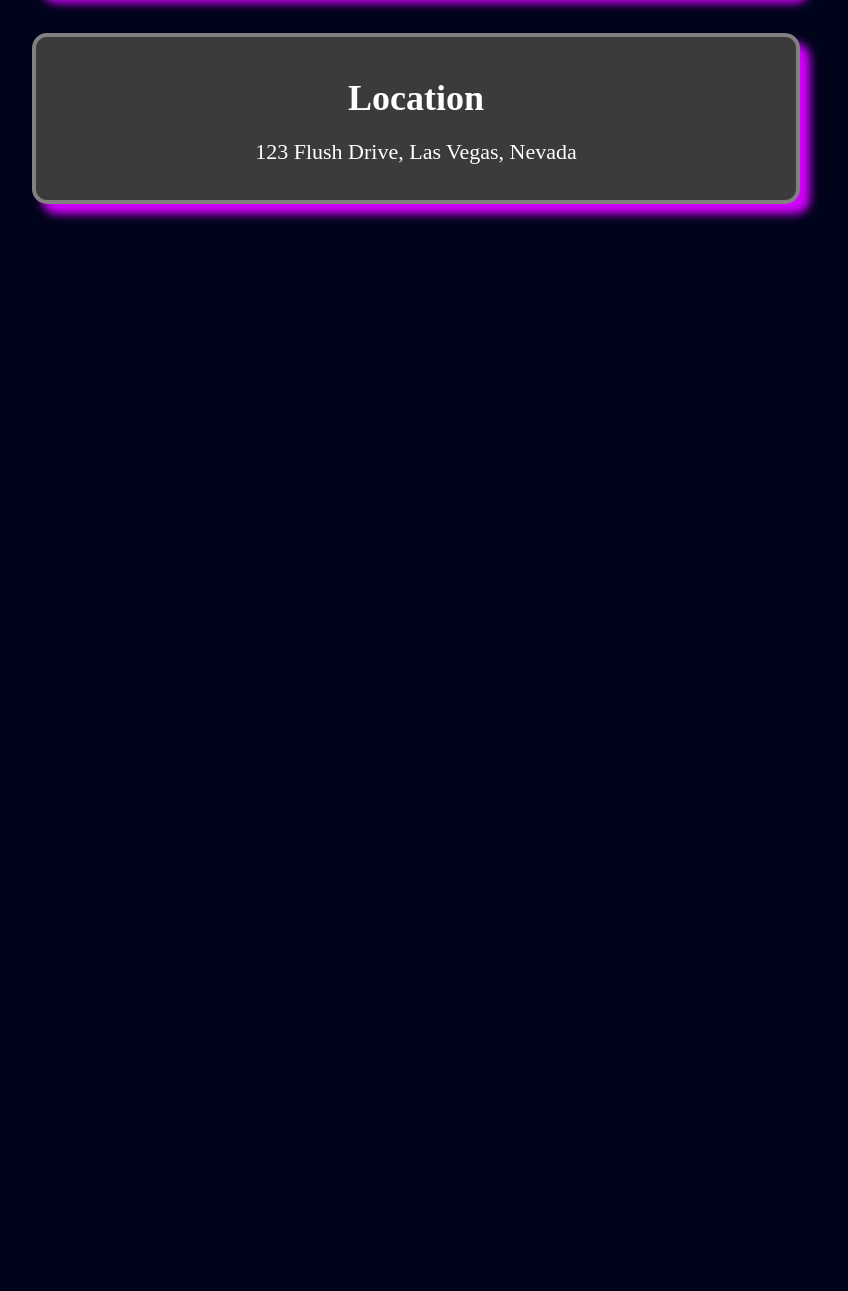
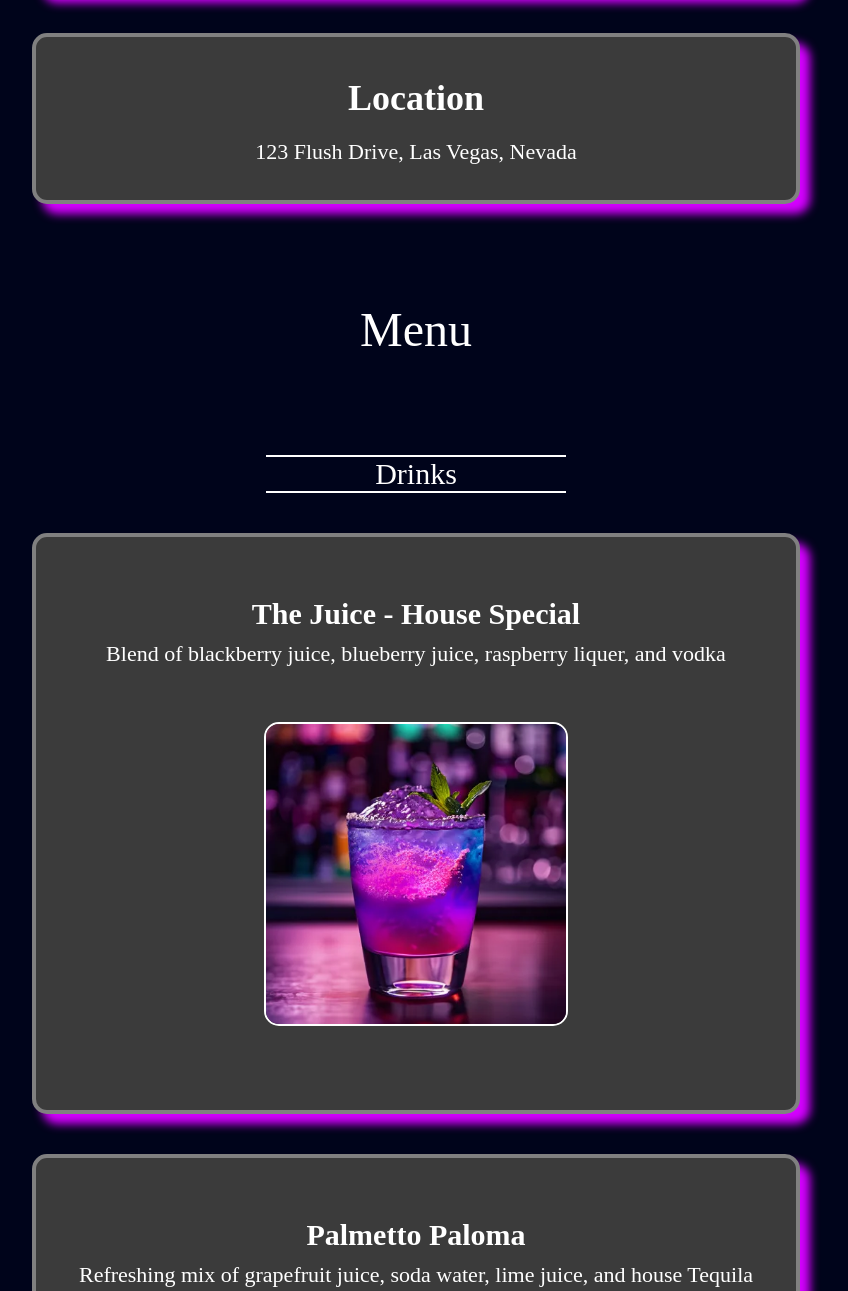
Before and after one commit to core-ryan/Restaurant, a website built with webpack: page src/index.html in a window 1280 px wide. Shown: the part 928-2219 px from the top of the page, without its empty margins (224-1072 px from the left). Before the commit the page ends 1172 px from the top, so only its background shows below. Built offline with nearby package versions, Linux system fonts and the light colour scheme.

Commit message:
- Added subtitle-card styling from menu sections - Creation of Menu page dynamically added via menuload.js - Added "Drinks" section with 3 drink menu items

```diff
--- a/src/index.js
+++ b/src/index.js
@@ -1,4 +1,6 @@
 import './styles.css';
-import homeload from "./homeload.js";
+import homeload from './homeload.js';
+import menuload from './menuload.js';
 
 homeload();
+menuload();
--- /dev/null
+++ b/src/menuload.js
@@ -0,0 +1,63 @@
+import purple from './img/purple.jpg';
+import pal from './img/paloma.jpg';
+import mwn from './img/negroni.jpg';
+
+function menuload(){
+    const contentElement = document.getElementById("content");
+
+    const pageTitle = document.createElement("div");
+    pageTitle.className = "title-card";
+    const title = document.createElement("p");
+    title.innerHTML = "Menu";
+    pageTitle.appendChild(title);
+    contentElement.appendChild(pageTitle);
+
+    const drinkTitle = document.createElement("div");
+    drinkTitle.className = "subtitle-card";
+    const drinkText = document.createElement("p");
+    drinkText.innerHTML = "Drinks";
+    drinkTitle.appendChild(drinkText);
+    contentElement.appendChild(drinkTitle);
+
+    const contentCardOne = document.createElement("div");
+    contentCardOne.className = "content-card";
+    const theJuice = document.createElement("h3");
+    theJuice.innerHTML = "The Juice - House Special";
+    const theJuice_summary = document.createElement("p");
+    theJuice_summary.innerHTML = "Blend of blackberry juice, blueberry juice, raspberry liquer, and vodka";
+    const purpleDrink = new Image();
+    purpleDrink.src = purple;
+    contentCardOne.appendChild(theJuice);
+    contentCardOne.appendChild(theJuice_summary);
+    contentCardOne.appendChild(purpleDrink);
+    contentElement.appendChild(contentCardOne);
+
+    const contentCardTwo = document.createElement("div");
+    contentCardTwo.className ="content-card";
+    const paloma = document.createElement("h3");
+    paloma.innerHTML = "Palmetto Paloma";
+    const paloma_summary = document.createElement("p");
+    paloma_summary.innerHTML = "Refreshing mix of grapefruit juice, soda water, lime juice, and house Tequila";
+    const paloma_pic = new Image ();
+    paloma_pic.src = pal;
+    contentCardTwo.appendChild(paloma);
+    contentCardTwo.appendChild(paloma_summary);
+    contentCardTwo.appendChild(paloma_pic);
+    contentElement.appendChild(contentCardTwo);
+
+    const contentCardThree = document.createElement("div");
+    contentCardThree.className ="content-card";
+    const negroni = document.createElement("h3");
+    negroni.innerHTML = "Mulled Wine Negroni";
+    const negroni_summary = document.createElement("p");
+    negroni_summary.innerHTML = "Mulled wine, Campari, Vermouth, and Gin served chilled on the rocks";
+    const negroni_pic = new Image ();
+    negroni_pic.src = mwn;
+    contentCardThree.appendChild(negroni);
+    contentCardThree.appendChild(negroni_summary);
+    contentCardThree.appendChild(negroni_pic);
+    contentElement.appendChild(contentCardThree);
+
+}
+
+export default menuload;
--- a/src/styles.css
+++ b/src/styles.css
@@ -38,6 +38,20 @@ nav > button{
     color: white;
 }
 
+.subtitle-card {
+    margin: auto;
+    text-align: center;
+    padding: 10px;
+    width: 300px;
+}
+
+.subtitle-card > p {
+    font-size: 30px;
+    color: white;
+    border-top: 2px solid white;
+    border-bottom: 2px solid white;
+}
+
 .content-card {
     background-color: rgb(59, 59, 59);
     color: white;
@@ -69,3 +83,13 @@ nav > button{
     font-size: 30px;
     margin-bottom: 10px;
 }
+
+.content-card > img {
+    height: 300px;
+    width: 300px;
+    margin: 50px;
+    border-style: solid;
+    border-width: 2px;
+    border-color: white;
+    border-radius: 15px;
+}
--- a/webpack.config.js
+++ b/webpack.config.js
@@ -19,7 +19,11 @@ module.exports = {
           'style-loader',
           'css-loader'
         ]
-      }
+      },
+      {
+        test: /\.(png|svg|jpg|jpeg|gif)$/i,
+        type: 'asset/resource',
+      },
     ]
   }
 };
```
Also changed, not shown: src/img/negroni.jpg (added), src/img/paloma.jpg (added), src/img/purple.jpg (added).
